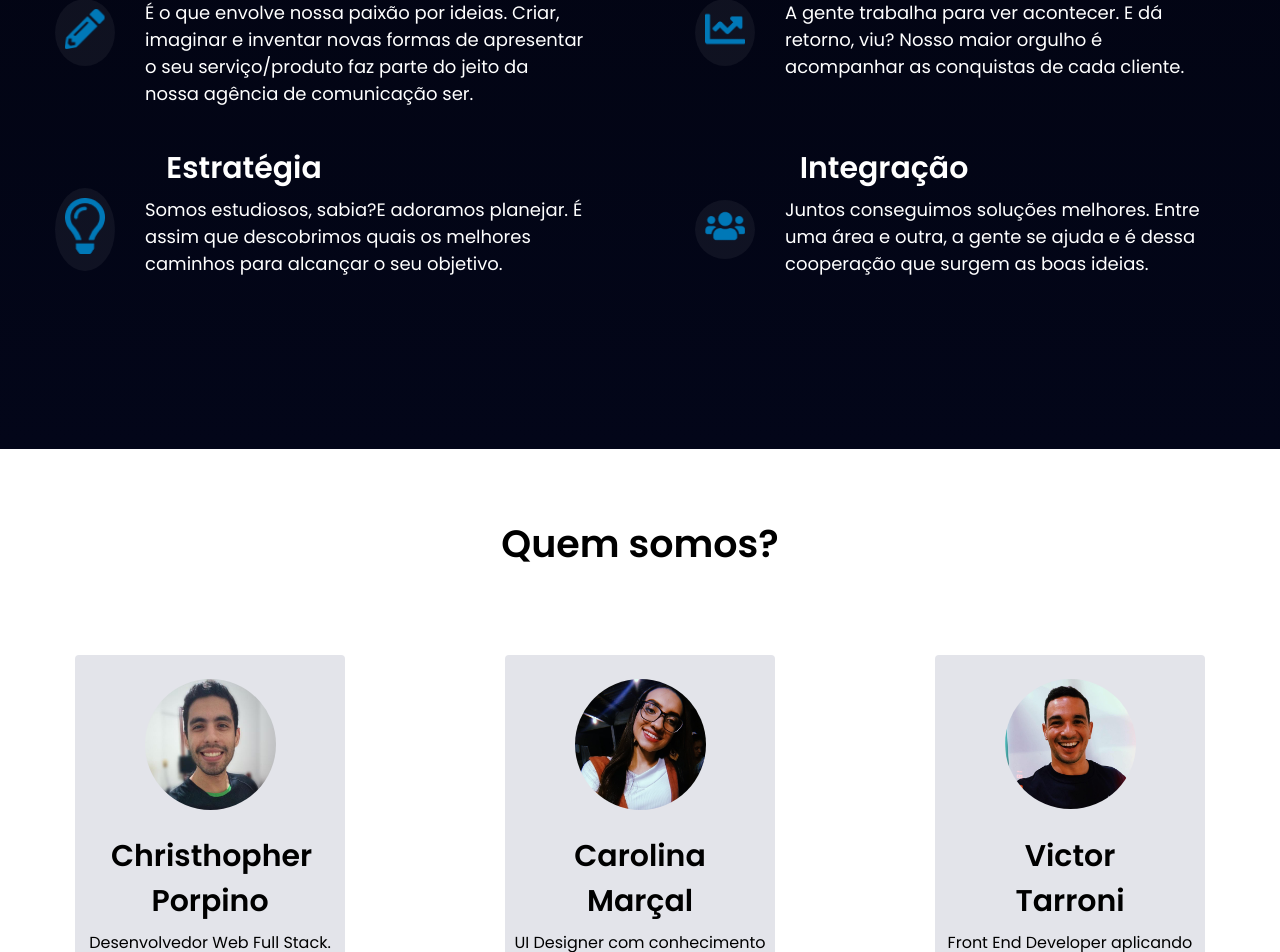
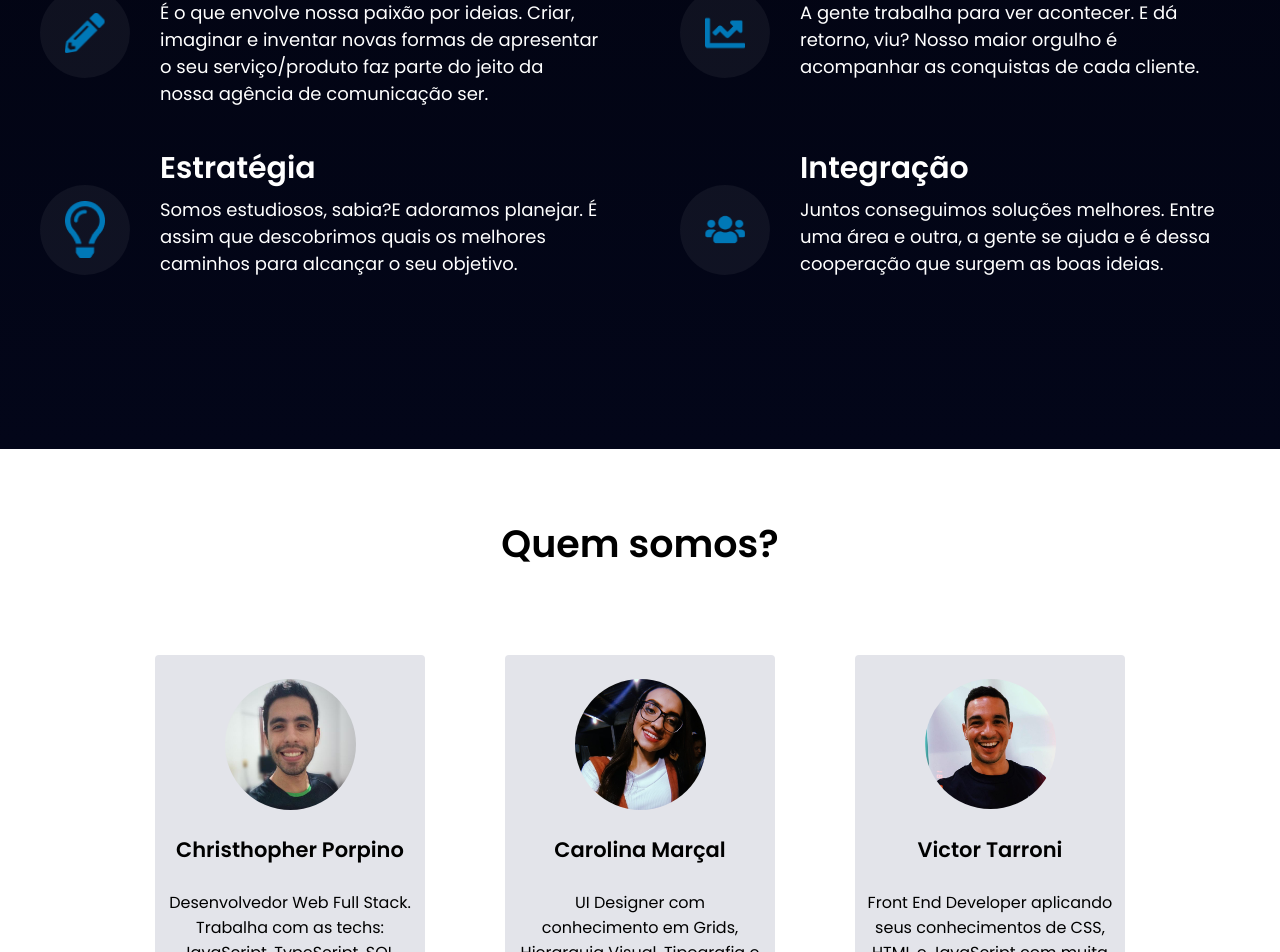
Before and after one commit to chrisporpino/agencia-landing-page, a React (Create React App) app: page / in a window 1280 px wide. Shown: the part 1330-2282 px from the top of the page. Built offline with nearby package versions, Linux system fonts and the light colour scheme.

Commit message:
completado

```diff
--- a/src/App.js
+++ b/src/App.js
@@ -9,12 +9,10 @@ import figma from "./assets/images/icons/figma.png";
 import chris from "./assets/images/Profile/Chris.jpeg";
 import carol from "./assets/images/Profile/Carol.jpeg";
 import victor from "./assets/images/Profile/Victor.jpg";
-import chart  from "./assets/images/tokiens/chart.png";
-import bulb   from "./assets/images/tokiens/bulb.png";
+import chart from "./assets/images/tokiens/chart.png";
+import bulb from "./assets/images/tokiens/bulb.png";
 import pencil from "./assets/images/tokiens/pencil.png";
 import users from "./assets/images/tokiens/users.png";
-
-
 
 const Root = styled.div`
   width: 100vw;
@@ -165,7 +163,6 @@ const Differential = styled.div`
 `;
 
 const DescriptionDifferential = styled.p`
-  text-align: left;
    width: 440px;
   height: 66px;
   font-weight: normal;
@@ -175,41 +172,37 @@ const DescriptionDifferential = styled.p`
 `;
 
 const Text = styled.h3`
-  text-align: center;
+
   font-weight: 600px;
   font-size: 30px;
   width: 198px;
   height: 26px;
   line-height: 45px;
   margin-bottom: 24px;
-
 `;
 
 const DifferentialLogo = styled.div`
-width:100%
-height:auto;
-padding: 10px;
-border-radius: 70%;
-background:rgba(242, 243, 244, 0.05);
+  display:flex;
+  align-items: center;
+  justify-content: center;
+  width: 90px;
+  height: 90px;
+   border-radius: 50%;
+  background: rgba(242, 243, 244, 0.05);
   margin-right: 30px;
 
 `;
 
 const ImageDifferential = styled.img`
   width: 40px;
- align-items: center;
+  `;
+
+
+const DivSuporte = styled.div`
+display: flex;
+flex-direction: column;
 
 `;
-
- const ImageDifferential1 = styled.img`
- width: 40px;
- align-items: center;
-
- `;
-
- const DivSuporte = styled.div ``;
-
-
 
 // Seção Quem somos -----------
 
@@ -233,13 +226,14 @@ const Card = styled.div`
   background: #e3e4ea;
   border-radius: 4px;
   align-items: center;
-  margin: 56px 80px 40px 80px;
+  margin: 56px 40px 40px 40px;
+  padding: 12px;
 `;
 
 const ProfilePicture = styled.div`
   height: 131px;
   width: 131px;
-  margin: 24px 0;
+  margin: 12px 0 24px 0;
 `;
 
 const ImageProfile = styled.img`
@@ -248,7 +242,6 @@ const ImageProfile = styled.img`
 `;
 
 const DescriptionSkills = styled.p`
-  padding-top: 20px;
    text-align: center;
   flex-wrap: wrap;
 `;
@@ -256,16 +249,11 @@ const DescriptionSkills = styled.p`
 const Text1 = styled.h3`
   text-align: center;
   font-weight: 600px;
-font-size: 30px;
-width: 198px;
-height: 26px;
-line-height: 45px;
-margin-bottom: 50px;
+  font-size: 21px;
+  line-height: 31.5px;
+  margin-bottom: 24px;
   flex-wrap: wrap;
-
-
 `;
-
 
 // Footer -----------
 
@@ -343,11 +331,10 @@ function App() {
         <DifferentialsBox>
           <Differential>
             <DifferentialLogo>
-          <ImageDifferential1 src={pencil} alt="criatividade"/>
+              <ImageDifferential src={pencil} alt="criatividade" />
             </DifferentialLogo>
             <DivSuporte>
               <Text>Criatividade</Text>
-
 
               <DescriptionDifferential>
                 É o que envolve nossa paixão por ideias. Criar, imaginar e
@@ -355,13 +342,11 @@ function App() {
                 parte do jeito da nossa agência de comunicação ser.
               </DescriptionDifferential>
             </DivSuporte>
-
           </Differential>
-
 
           <Differential>
             <DifferentialLogo>
-            <ImageDifferential src={chart} alt="chart"/>
+              <ImageDifferential src={chart} alt="chart" />
             </DifferentialLogo>
             <DivSuporte>
               <Text>Resultados</Text>
@@ -370,12 +355,11 @@ function App() {
                 maior orgulho é acompanhar as conquistas de cada cliente.
               </DescriptionDifferential>
             </DivSuporte>
-
           </Differential>
 
           <Differential>
             <DifferentialLogo>
-            <ImageDifferential1 src={bulb} alt="bulb" />
+              <ImageDifferential src={bulb} alt="bulb" />
             </DifferentialLogo>
             <DivSuporte>
               <Text>Estratégia</Text>
@@ -386,7 +370,6 @@ function App() {
               </DescriptionDifferential>
             </DivSuporte>
           </Differential>
-
 
           <Differential>
             <DifferentialLogo>
@@ -400,7 +383,6 @@ function App() {
               </DescriptionDifferential>
             </DivSuporte>
           </Differential>
-
         </DifferentialsBox>
       </WhyUsSection>
 
```
Lines whose indentation alone changed are shown as unchanged.
